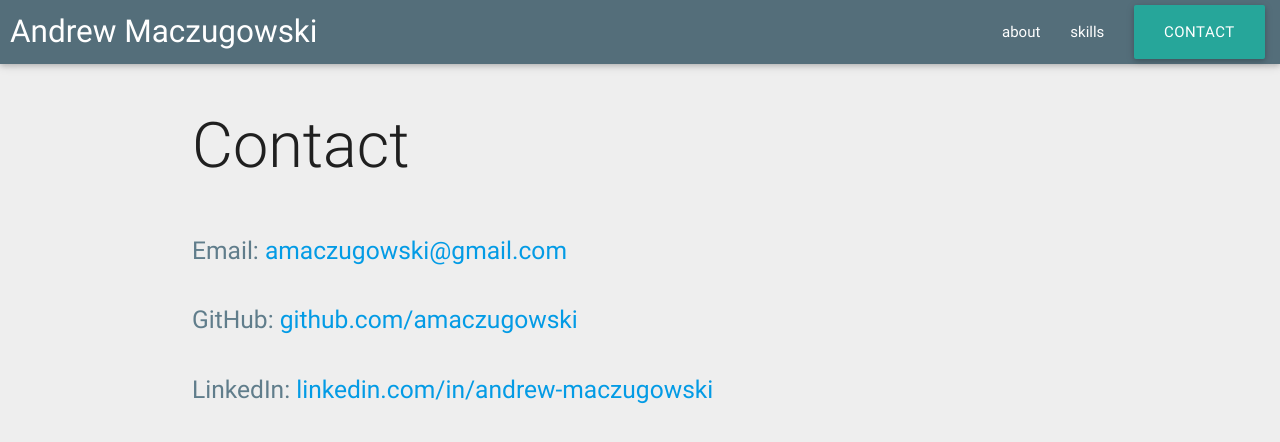
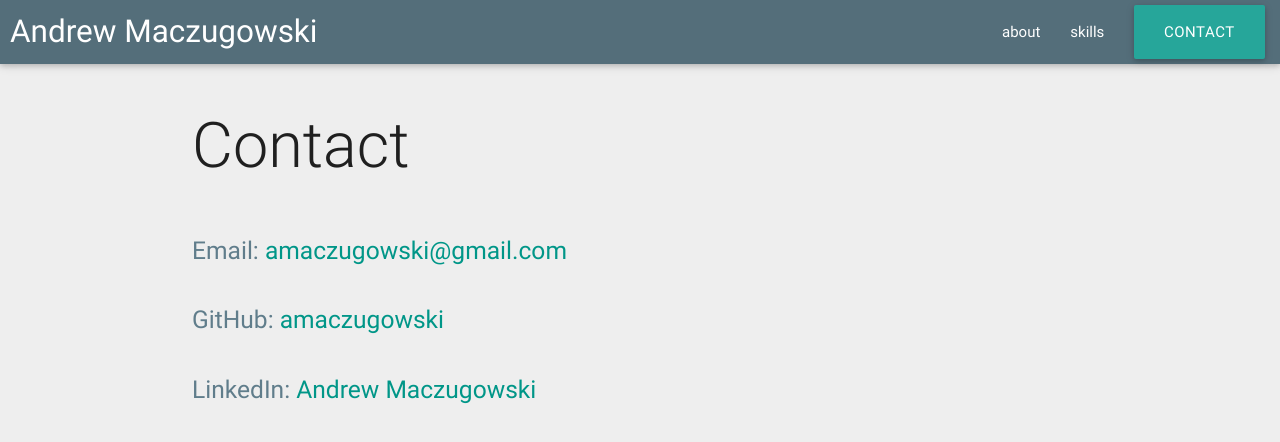
Before and after one commit to drewmacz/amaczugowski.github.io, a website: page index.html at #!/contact in a window 1280 px wide. Drawn offline with nearby package versions, Linux system fonts and the light colour scheme.

Commit message:
changed link colors

```diff
--- a/views/contact/contact.html
+++ b/views/contact/contact.html
@@ -8,17 +8,17 @@
             </div>
             <div class="row">
                 <div class="col s12 m9">
-                    <h5 class="blue-grey-text center-on-small-only">Email: <a href="mailto:amaczugowski@gmail.com">amaczugowski@gmail.com</a></h5>
+                    <h5 class="blue-grey-text center-on-small-only">Email: <a class="teal-text" href="mailto:amaczugowski@gmail.com">amaczugowski@gmail.com</a></h5>
                 </div>
             </div>
             <div class="row">
                 <div class="col s12 m9">
-                    <h5 class="blue-grey-text center-on-small-only">GitHub: <a href="http://www.github.com/amaczugowski">github.com/amaczugowski</a></h5>
+                    <h5 class="blue-grey-text center-on-small-only">GitHub: <a class="teal-text" href="http://www.github.com/amaczugowski">amaczugowski</a></h5>
                 </div>
             </div>
             <div class="row">
                 <div class="col s12 m9">
-                    <h5 class="blue-grey-text center-on-small-only">LinkedIn: <a href="http://www.linkedin.com/in/andrew-maczugowski">linkedin.com/in/andrew-maczugowski</a></h5>
+                    <h5 class="blue-grey-text center-on-small-only">LinkedIn: <a class="teal-text" href="http://www.linkedin.com/in/andrew-maczugowski">Andrew Maczugowski</a></h5>
                 </div>
             </div>
         </div>
```
Also changed, not shown: views/main/main.html (+1 -1 lines).
